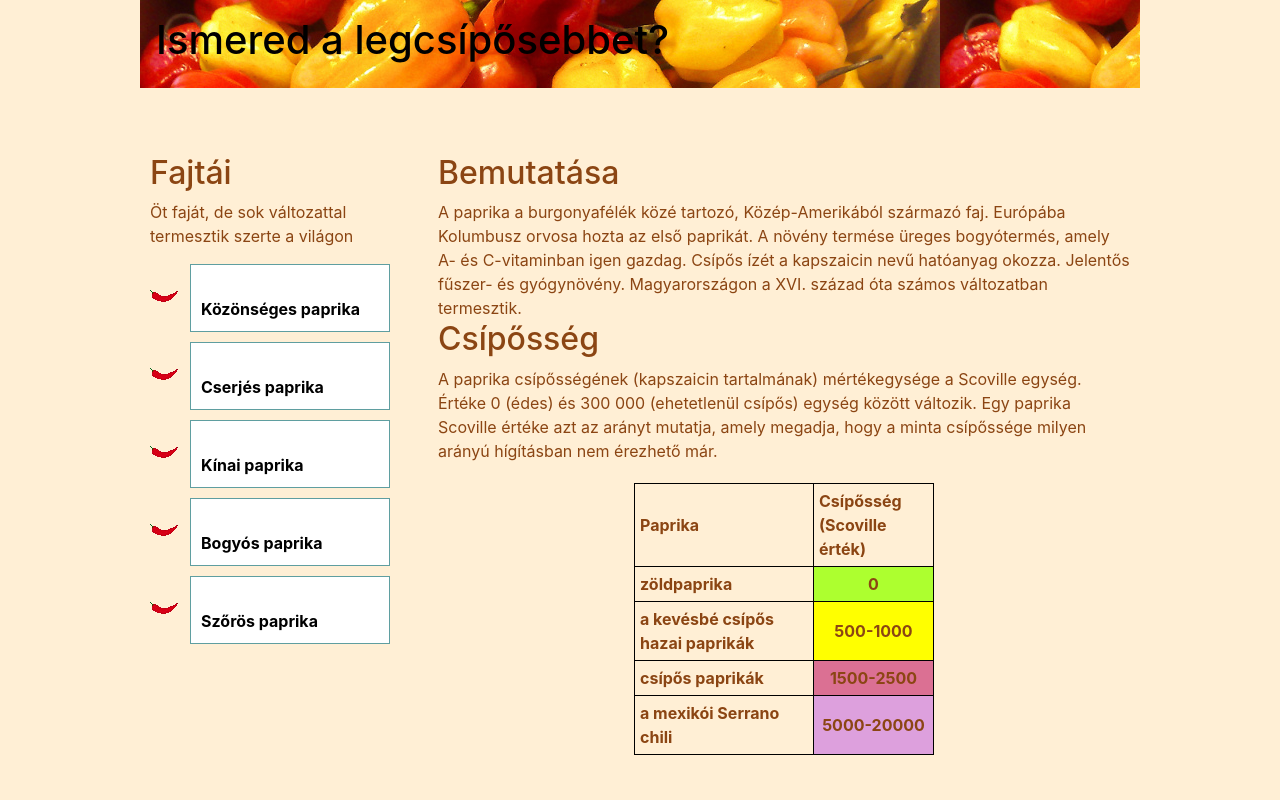
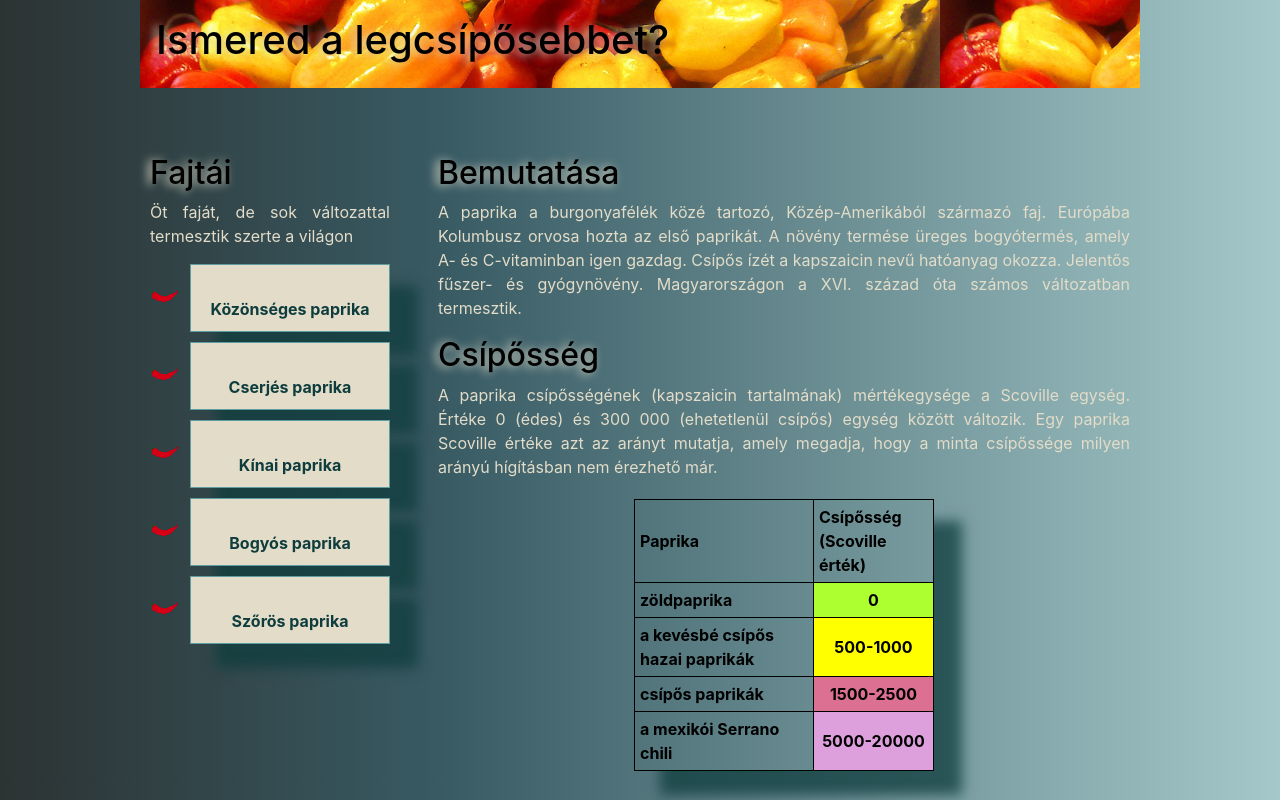
Before and after one commit to WR0NGTH3HU4/paprika, a plain HTML site: page index.html in a window 1280 px wide. Drawn offline with nearby package versions, Linux system fonts and the light colour scheme.

Commit message:
az órán tanult szín cuccok alkalmazása

```diff
--- a/css/style.css
+++ b/css/style.css
@@ -1,10 +1,10 @@
 body {
-    background-color: papayawhip;
-    color: saddlebrown;
+    background: rgb(44,51,51);
+    background: linear-gradient(90deg, rgba(44,51,51,1) 0%, rgba(57,91,100,1) 35%, rgba(165,201,202,1) 100%);
+    color: black;
     max-width: 1000px;
     margin: auto;
 }
-
 #fejlec {
     background-image: url("../képek/sok.png");
     background-size: auto;
@@ -40,23 +40,30 @@ body {
 
 #menu ul li {
     list-style-image: url("../képek/MicrosoftTeams-image.png");
-    background-color: white;
+    box-shadow: 27px 23px 12px 1px rgba(15,61,62,0.75);
+    -webkit-box-shadow: 27px 23px 12px 1px rgba(15,61,62,0.75);
+    -moz-box-shadow: 27px 23px 12px 1px rgba(15,61,62,0.75);
+    background-color: #E2DCC8;
     border: 1px solid cadetblue;
     padding: 10px;
     font-weight: bold;
     width: 200px;
     margin-bottom: 10px;
+    text-align-last: center;
 }
 
 #menu ul li a {
     text-decoration: none;
-    color: #000;
+    color: #0F3D3E;
 }
 
 table {
     width: 300px;
     margin: 20px auto auto auto;
     border-collapse: collapse;
+    box-shadow: 27px 23px 12px 1px rgba(15,61,62,0.75);
+    -webkit-box-shadow: 27px 23px 12px 1px rgba(15,61,62,0.75);
+    -moz-box-shadow: 27px 23px 12px 1px rgba(15,61,62,0.75);
 }
 
 table, th, tr, td {
--- a/index.html
+++ b/index.html
@@ -11,7 +11,7 @@
 </head>
 <body>
     <div id="fejlec">
-        <h1 style="color: black;">Ismered a legcsípősebbet?</h1>
+        <h1 style="color: black; text-shadow: -4px 1px 10px #E2DCC8;">Ismered a legcsípősebbet?</h1>
     </div>
 
     <div id="hamburger">
@@ -41,8 +41,8 @@
 
     <div id="fokeret">
         <div id="menu">
-            <h2>Fajtái</h2>
-            <p>Öt faját, de sok változattal termesztik szerte a világon</p>
+            <h2 style="text-shadow: -4px 1px 10px #E2DCC8;">Fajtái</h2>
+            <p style="color: #E2DCC8; text-align: justify;">Öt faját, de sok változattal termesztik szerte a világon</p>
             <ul>
                 <li><a href="sok.png">Közönséges paprika</a></li>
                 <li><a href="https://hu.wikipedia.org/wiki/Cserj%C3%A9s_paprika">Cserjés paprika</a></li>
@@ -52,10 +52,11 @@
             </ul>
         </div>
         <div id="tartalom">
-            <h2>Bemutatása</h2>
-            A paprika a burgonyafélék közé tartozó, Közép-Amerikából származó faj. Európába Kolumbusz orvosa hozta az első paprikát. A növény termése üreges bogyótermés, amely A- és C-vitaminban igen gazdag. Csípős ízét a kapszaicin nevű hatóanyag okozza. Jelentős fűszer- és gyógynövény. Magyarországon a XVI. század óta számos változatban termesztik.
-            <h2>Csípősség</h2>
-            A paprika csípősségének (kapszaicin tartalmának) mértékegysége a Scoville egység. Értéke 0 (édes) és 300 000 (ehetetlenül csípős) egység között változik. Egy paprika Scoville értéke azt az arányt mutatja, amely megadja, hogy a minta csípőssége milyen arányú hígításban nem érezhető már.
+            <h2 style="text-shadow: -4px 1px 10px #E2DCC8; ">Bemutatása</h2>
+            <p style="color: #E2DCC8; text-align: justify;
+            ">A paprika a burgonyafélék közé tartozó, Közép-Amerikából származó faj. Európába Kolumbusz orvosa hozta az első paprikát. A növény termése üreges bogyótermés, amely A- és C-vitaminban igen gazdag. Csípős ízét a kapszaicin nevű hatóanyag okozza. Jelentős fűszer- és gyógynövény. Magyarországon a XVI. század óta számos változatban termesztik.</p>
+            <h2 style="text-shadow: -4px 1px 10px #E2DCC8;">Csípősség</h2>
+            <p style="color: #E2DCC8; text-align: justify;">A paprika csípősségének (kapszaicin tartalmának) mértékegysége a Scoville egység. Értéke 0 (édes) és 300 000 (ehetetlenül csípős) egység között változik. Egy paprika Scoville értéke azt az arányt mutatja, amely megadja, hogy a minta csípőssége milyen arányú hígításban nem érezhető már.</p>
 
             <table>
                 <tr>
```
